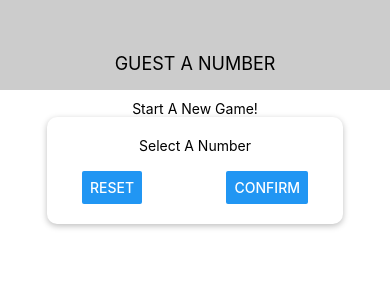
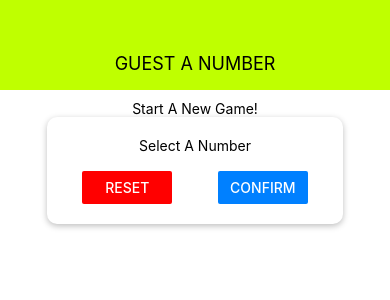
Before and after one commit to AndresN17/rn-guest-a-number-app, a React Native app: screen / in a window 390 px wide. Shown: the top 300 px of the page. Built offline with nearby package versions, Linux system fonts and the light colour scheme.

Commit message:
Adding colors as a constant to reuse in the app.

```diff
--- a/components/Header.js
+++ b/components/Header.js
@@ -1,5 +1,6 @@
 import React from 'react';
 import { View, Text, StyleSheet } from 'react-native';
+import Colors from '../constants/colors';
 
 const Header = (props) => {
     return (
@@ -15,7 +16,7 @@
         width:'100%',
         height:90,
         paddingTop:36,
-        backgroundColor:'#ccc',
+        backgroundColor:Colors.header,
         alignItems:'center',
         justifyContent:'center'
     },
--- /dev/null
+++ b/constants/colors.js
@@ -0,0 +1,5 @@
+export default {
+    header:"#bfff00",
+    primary:"#0080ff",
+    accent:"#ff0000",
+};
--- a/screens/StartGameScreen.js
+++ b/screens/StartGameScreen.js
@@ -1,6 +1,7 @@
 import React from 'react';
 import { View, Text, Button, TextInput, StyleSheet } from 'react-native';
 import Card from '../components/Card';
+import Colors from '../constants/colors';
 
 const StartGameScreen = (props) => {
     return (
@@ -10,8 +11,12 @@
                 <Text>Select A Number</Text>
                 <TextInput />
                 <View style={styles.buttonContainer}>
-                    <Button title="Reset" onPress={() => { }} />
-                    <Button title="Confirm" onPress={() => { }} />
+                    <View style={styles.button}>
+                        <Button title="Reset" onPress={() => { }} color={Colors.accent} />
+                    </View>
+                    <View style={styles.button}>
+                        <Button title="Confirm" onPress={() => { }} color={Colors.primary} />
+                    </View>
                 </View>
             </Card>
         </View>
@@ -37,7 +42,10 @@
         flexDirection: 'row',
         width: '100%',
         justifyContent: 'space-between',
-        paddingHorizontal: 15
+        paddingHorizontal: 15,
+    },
+    button: {
+        width: "40%"
     }
 });
 
```
